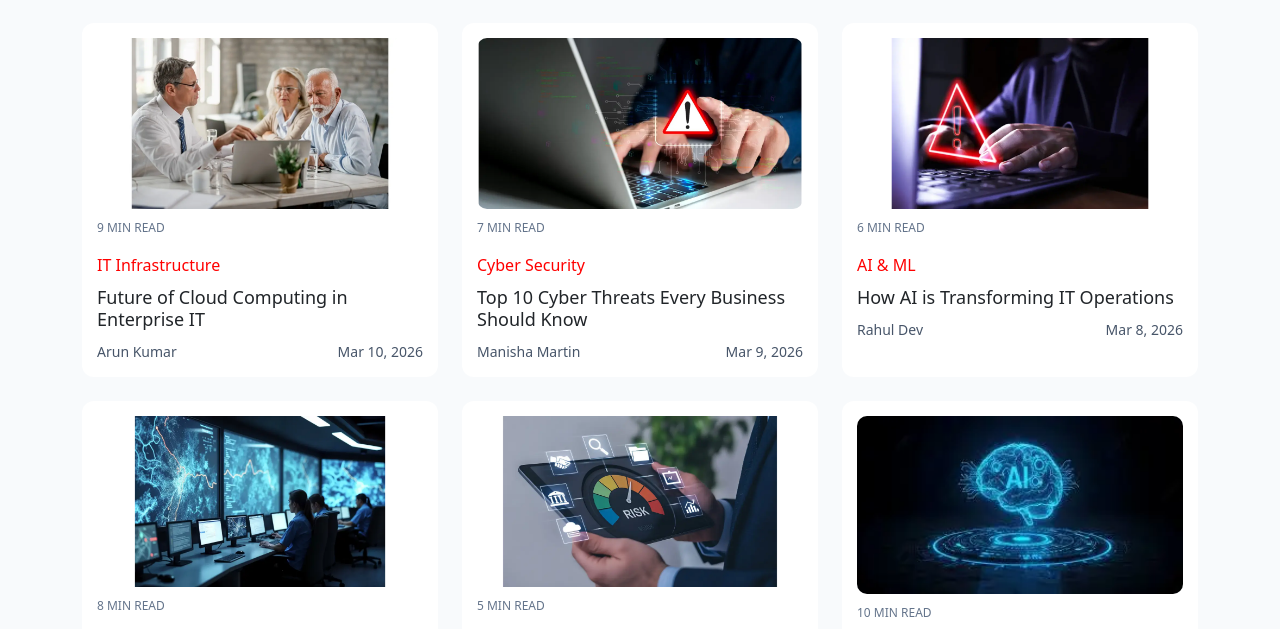
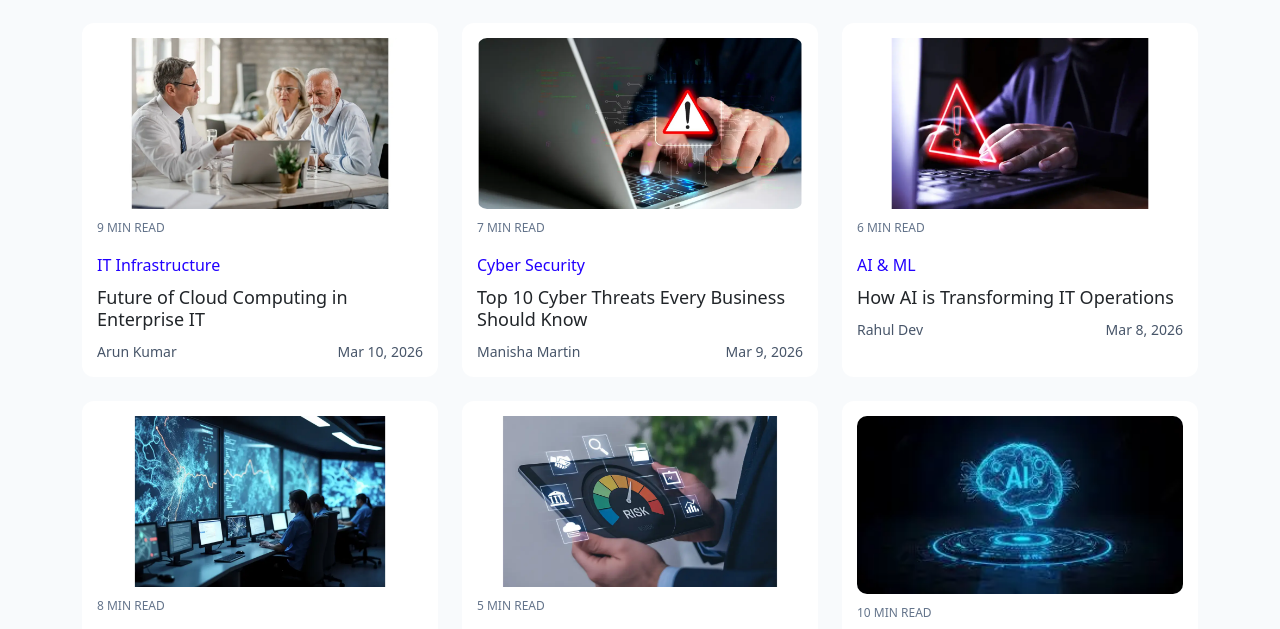
Before and after one commit to ArunN011/IT-Solution, a plain HTML site: page blog.html in a window 1280 px wide. Shown: the part 148-777 px from the top of the page. Drawn offline with nearby package versions, Linux system fonts and the light colour scheme.

Commit message:
Update blog.css

```diff
--- a/blog.css
+++ b/blog.css
@@ -123,7 +123,7 @@
 }
 
 .category {
-  color: red;
+  color: rgb(34, 0, 255);
   font-weight: 500;
 }
 
```
